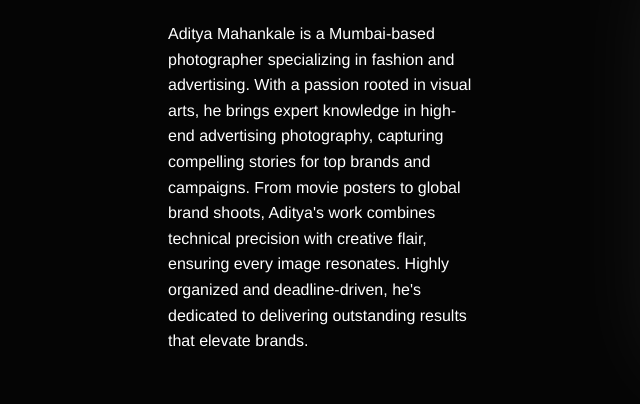
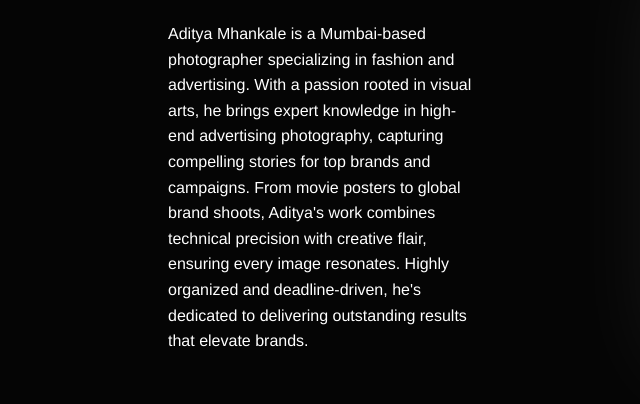
Before and after one commit to aayan-shaikh/aditya-portfolio, an Astro site: page /about in a window 1280 px wide. Shown: the part 323-727 px from the top of the page, 24-664 px from the left. Built offline with nearby package versions, Linux system fonts and the light colour scheme; Astro itself is replaced by a stand-in of ours; a web font is replaced by a local one.

Commit message:
Caching + Spelling

```diff
--- a/src/pages/about.astro
+++ b/src/pages/about.astro
@@ -9,7 +9,7 @@ import "../styles/pages/_about.scss";
             <div class="intro__content">
                 <h1>Biography</h1>
                 <p>
-                    Aditya Mahankale is a Mumbai-based photographer specializing
+                    Aditya Mhankale is a Mumbai-based photographer specializing
                     in fashion and advertising. With a passion rooted in visual
                     arts, he brings expert knowledge in high-end advertising
                     photography, capturing compelling stories for top brands and
```
Also changed, not shown: netlify.toml.
